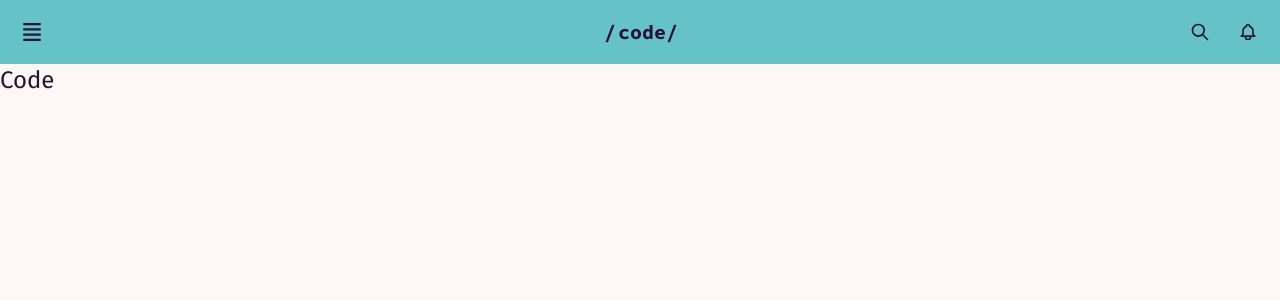
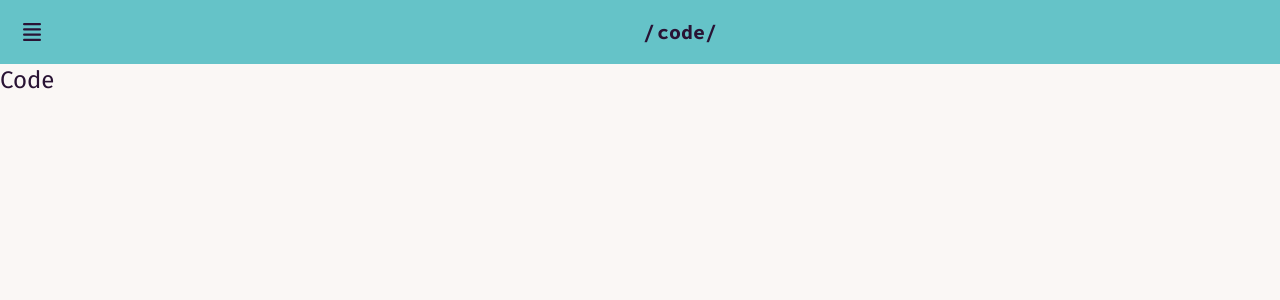
Before and after one commit to sam959/sam-blog, a Next.js app: page /code in a window 1280 px wide. Shown: the top 300 px of the page. Built offline with nearby package versions, Linux system fonts and the light colour scheme.

Commit message:
Put drawer root layout in upper level

```diff
--- a/src/app/layout.tsx
+++ b/src/app/layout.tsx
@@ -1,7 +1,8 @@
 import '../ui/global.css';
-import Navbar from '../ui/navigation/navbar';
-import { fira } from '../ui/fonts';
-import { Metadata } from 'next';
+import {fira} from '../ui/fonts';
+import {Metadata} from 'next';
+import React from "react";
+import DrawerRootLayout from "../ui/navigation/drawer-root-layout";
 
 export const metadata: Metadata = {
     title: 'Sam\'s blog',
@@ -16,18 +17,13 @@ export default function RootLayout({
     return (
         <html lang="en" data-theme="cupcake">
         <body className=''>
-
-                <Navbar />
-                <div className="relative flex layout__screen">
-                    {/*
-                     <div className="w-full flex-none md:w-64">
-                       <SideNav />
+        <div className="relative flex">
+            <div className={`${fira.className} grow`}>
+                <DrawerRootLayout>{children}</DrawerRootLayout>
             </div>
-                    */}
-                    <div className={`${fira.className} grow`}>{children}</div>
         </div>
 
         </body>
-        </html >
+        </html>
     );
 }
--- a/src/ui/global.css
+++ b/src/ui/global.css
@@ -1,12 +1,13 @@
 @tailwind base;
 @tailwind components;
 @tailwind utilities;
-@tailwind spacing;
 
 html,
 body {
   padding: 0;
   margin: 0;
+  overscroll-behavior: none;
+
   font-family: Inter, -apple-system, Source Code Pro, Segoe UI, Roboto, Oxygen,
     Ubuntu, Cantarell, Fira Sanss, Helvetica Neue, sans-serif;
   scroll-behavior: smooth;
@@ -28,10 +29,10 @@ a {
 }
 
 .code-text-title {
-  font-family: Fira Sans;
+  font-family: Fira Sans, sans-serif;
 }
 
-@keyframes Gradient {
+@-webkit-keyframes Gradient {
   0% {
     background-position: 0% 50%;
   }
@@ -42,8 +43,3 @@ a {
     background-position: 0% 50%;
   }
 }
-
-.layout__screen {
-  height: calc(100vh);
-  padding-top: 64px;
-}
--- /dev/null
+++ b/src/ui/navigation/drawer-root-layout.jsx
@@ -0,0 +1,43 @@
+'use client';
+import NavBar from "../../ui/navigation/navbar-no-drawer";
+import NavLinksNested from "./navlinks-nested";
+import {getPaths} from "./pathname";
+
+
+export default function DrawerRootLayout({children}) {
+
+    const handleMouseLeave = () => {
+        console.log("sono uscito");
+        const drawerCheckbox = document.getElementById("my-drawer");
+        if (drawerCheckbox) {
+            drawerCheckbox.checked = false;
+        }
+    };
+    return (
+        <div className="drawer">
+            <input id="my-drawer" type="checkbox" className="drawer-toggle"/>
+            <div className="drawer-content p-0">{/* Page content here */}
+                <div className="content-wrapper flex flex-col h-full">
+                    <NavBar pathMap={getPaths()}/>
+                    <div className="content overflow-y-auto">{children}</div>
+                </div>
+            </div>
+            <div className="drawer-side z-50">
+                <label
+                    htmlFor="my-drawer"
+                    aria-label="close sidebar"
+                    className="drawer-overlay"
+                ></label>
+                {/* Sidebar content here */}
+
+                <ul
+                    onMouseLeave={handleMouseLeave}
+                    onClick={handleMouseLeave}
+                    className="menu p-4 w-80 min-h-full bg-base-200 text-base-content"
+                >
+                    <NavLinksNested/>
+                </ul>
+            </div>
+        </div>
+    );
+}
--- /dev/null
+++ b/src/ui/navigation/models.ts
@@ -0,0 +1,10 @@
+import {DocumentTextIcon} from "@heroicons/react/24/outline";
+
+export class NavLink {
+    constructor(
+        readonly name: string,
+        readonly href: string,
+        readonly icon: typeof DocumentTextIcon,
+        readonly subpaths: NavLink[] = []
+    ) {}
+}
--- /dev/null
+++ b/src/ui/navigation/navbar-no-drawer.tsx
@@ -0,0 +1,35 @@
+import {Bars4Icon} from '@heroicons/react/16/solid';
+import {source_code} from '../fonts';
+import Link from "next/link";
+
+export default function Navbar({pathMap}) {
+
+    console.log(`path map: ${JSON.stringify(pathMap)}`);
+
+    return (
+        <div id="navbar" className="navbar sticky top-0 bg-primary z-50">
+            <div className="navbar-start">
+                <div className="dropdown">
+                    <label htmlFor="my-drawer" tabIndex={0} role="button"
+                           className="btn btn-ghost btn-circle navbar__hamburger">
+                        <Bars4Icon className="size-6"></Bars4Icon>
+                    </label>
+                </div>
+            </div>
+            <div className="navbar-center">
+
+                {
+                    Object.entries(pathMap).map(([key, value]) => {
+
+                        console.log(`showing ${key} with path ${value}`);
+
+                        return <Link key={`${key}`} href={`${value}`}
+                                     className={`${source_code.className} text-xl btn btn-ghost rounded-none px-0`}>{key}</Link>
+
+                    })
+                }
+
+            </div>
+        </div>
+    );
+}
--- a/src/ui/navigation/navbar.tsx
+++ b/src/ui/navigation/navbar.tsx
@@ -58,7 +58,7 @@ export default function Navbar() {
 
                         //const menuStyle = path === pathname ? pathname : path
 
-                        return <Link href={`${value}`}
+                        return <Link key={`${value + Math.random()}`} href={`${value}`}
                                      className={`${source_code.className} text-xl btn btn-ghost rounded-none px-0`}>{key}</Link>
 
                     })
--- /dev/null
+++ b/src/ui/navigation/navlinks-nested.tsx
@@ -0,0 +1,72 @@
+'use client';
+import {
+    BookOpenIcon,
+    ChatBubbleLeftRightIcon,
+    CodeBracketIcon,
+    DocumentTextIcon,
+    HomeIcon,
+    PaintBrushIcon,
+    PencilIcon
+} from '@heroicons/react/24/outline';
+import Link from 'next/link';
+import clsx from 'clsx';
+import {NavLink} from "./models";
+import {getPathname} from "./pathname";
+
+const links = [
+    new NavLink('Home', '/', HomeIcon),
+    new NavLink('Writings', '/writing', PencilIcon, [
+        new NavLink('Articles', '/writing/article', DocumentTextIcon),
+        new NavLink('Short stories', '/writing/short-story', BookOpenIcon),
+    ]),
+    new NavLink('Art', '/art', PaintBrushIcon),
+    new NavLink('Code', '/code', CodeBracketIcon),
+    new NavLink('Contacts', '/contacts', ChatBubbleLeftRightIcon)
+];
+
+// Helper function to render a single NavLink
+function renderLink(link: NavLink, pathname: string) {
+    const LinkIcon = link.icon;
+
+    return (
+        <Link
+            key={link.name}
+            href={link.href}
+            className={clsx(
+                'flex items-center gap-2 text-sm font-medium md:justify-start',
+                {
+                    'text-accent': pathname === link.href,
+                }
+            )}
+        >
+            <LinkIcon className={"w-4"}/>
+            <p className="hidden md:block">{link.name}</p>
+        </Link>
+    );
+}
+
+export default function NavLinksNested() {
+    const pathname = getPathname();
+
+    return (
+
+        <>
+            {links.map((link) => (
+
+                <li key={link.name}>
+                    <span>{renderLink(link, pathname)}</span>
+
+                    {link.subpaths.length > 0 && (
+                        <ul key={"subpath of" + link.name}>
+                            {link.subpaths.map((subpath) => (
+                                <li key={subpath.name}>
+                                    {renderLink(subpath, pathname)}
+                                </li>
+                            ))}
+                        </ul>
+                    )}
+                </li>
+            ))}
+        </>
+    );
+}
--- /dev/null
+++ b/src/ui/navigation/pathname.jsx
@@ -0,0 +1,30 @@
+'use client';
+
+import {usePathname} from 'next/navigation';
+
+export function getPaths() {
+    const pathname = usePathname();
+
+    const pathSegments = pathname.split('/').map(s => s + "/");
+
+    let accumulatedPath = '/';
+
+    const resourceLinks = pathname.split('/').filter(Boolean)
+        .map(segment => {
+            accumulatedPath += segment;
+            const path = accumulatedPath;
+            accumulatedPath += '/';
+            return path;
+        });
+
+    resourceLinks.unshift('/');
+
+    return pathSegments.reduce((map, segment, index) => {
+        map[segment] = resourceLinks[index];
+        return map;
+    }, {'': '/'});
+}
+
+export function getPathname() {
+    return usePathname();
+}
--- a/src/ui/navigation/sidenav.tsx
+++ /dev/null
@@ -1,17 +0,0 @@
-import Link from 'next/link';
-import NavLinks from './navlinks';
-
-export default function SideNav() {
-  return (
-    <div className="flex h-full flex-col px-3 py-4 md:px-2">
-      <Link
-        className="mb-2 flex h-20 items-end justify-start rounded-md bg-blue-600 p-4 md:h-40"
-        href="/"
-      >
-      </Link>
-      <div className="flex grow flex-row justify-between space-x-2 md:flex-col md:space-x-0 md:space-y-2">
-        <NavLinks />
-      </div>
-    </div>
-  );
-}
```
Also changed, not shown: src/app/(sections)/homepage.css (+35 -5 lines). Lines whose indentation alone changed are shown as unchanged.
